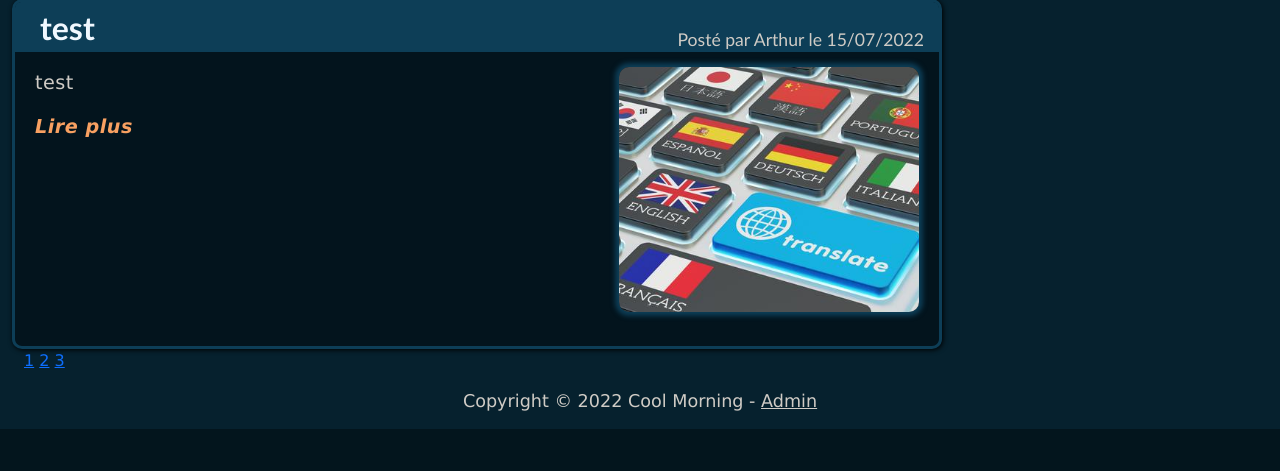
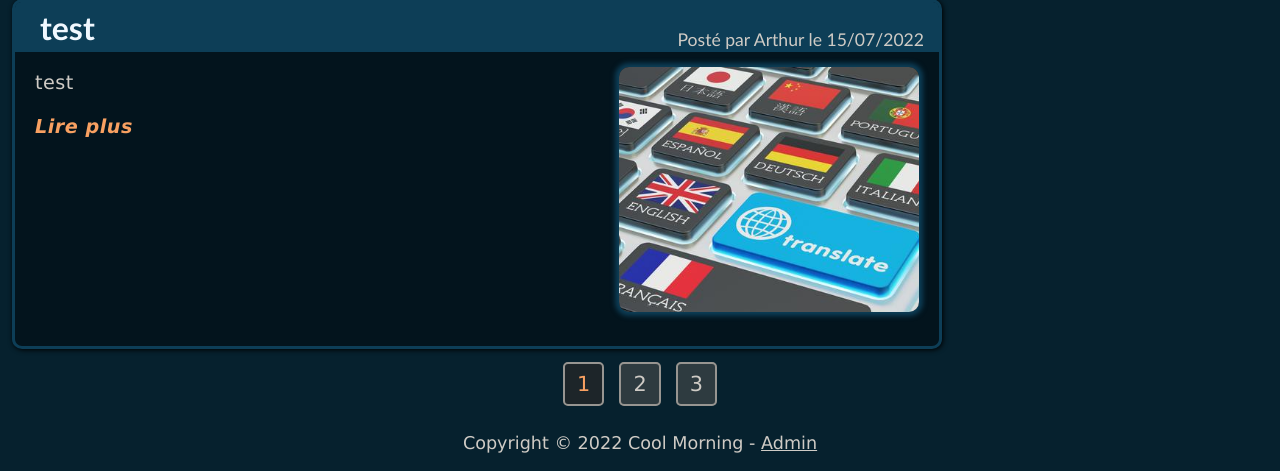
Before and after one commit to ArthurG24/blog, a Flask app: page / in a window 1280 px wide. Shown: the part 3977-4448 px from the top of the page. Before the commit the page ends 4406 px from the top, so only its background shows below. Run offline with Flask 2, Linux system fonts and the light colour scheme; data comes from the database, SQL or seed files in the repository; some libraries are stand-ins or nearby versions.

Commit message:
stylized pages buttons

```diff
--- a/application.py
+++ b/application.py
@@ -13,7 +13,7 @@ ARTICLES_PER_PAGE = 10
 
 @app.route("/")
 def index():
-    page = int(request.args.get("page", 1))
+    page_selected = int(request.args.get("page", 1))
 
     nb_articles = Article.query.filter_by(posted=True).count()
 
@@ -21,11 +21,11 @@ def index():
 
     pages = range(1, nb_pages + 1)
 
-    start = (page * ARTICLES_PER_PAGE) - ARTICLES_PER_PAGE
+    start = (page_selected * ARTICLES_PER_PAGE) - ARTICLES_PER_PAGE
 
     list_posts = Article.query.filter_by(posted=True).order_by(Article.date.desc()).offset(start).limit(ARTICLES_PER_PAGE).all()
 
-    return render_template("index.html", articles=list_posts, pages=pages, Markup=Markup)
+    return render_template("index.html", articles=list_posts, page_selected=int(page_selected), pages=pages, Markup=Markup)
 
 
 @app.route("/create", methods=["POST", "GET"])
--- a/static/styles/custom.css
+++ b/static/styles/custom.css
@@ -378,6 +378,48 @@ input[type=Date] {
     color: #cfcbc5;
 }
 
+.pages {
+    width: 200px;
+    margin: auto;
+    margin-top: 20px;
+    margin-bottom: 30px;
+    text-align: center;
+}
+
+.pages a {
+    text-decoration: none;
+}
+
+.page-buttons {
+    font-size: 1.3em;
+    color: #cfcbc5;
+    background-color: #2e3b40;
+    padding: 8px 12px;
+    border: solid 2px #979591;
+    margin: 5px;
+    border-radius: 5px;
+}
+
+.page-buttons:hover {
+    background-color: #03141d;
+    color: #cfcbc5;
+}
+
+.page-buttons:active {
+    background-color: #1d2529;
+}
+
+.page-buttons-selected {
+    font-size: 1.3em;
+    color: #f8a061;
+    background-color: #1d2529;
+    padding: 8px 12px;
+    border: solid 2px #979591;
+    margin: 5px;
+    border-radius: 5px;
+    pointer-events: none;
+}
+
 footer {
     font-size: 1.1em;
     text-align: center;
--- a/templates/index.html
+++ b/templates/index.html
@@ -40,7 +40,11 @@
 
 <div class="pages">
     {% for page in pages %}
-    <a href="/?page={{ page }}" class="page-button">{{ page }}</a>
+        {% if page == page_selected %}
+            <a href="/?page={{ page }}" class="page-buttons-selected">{{ page }}</a>
+        {% else %}
+            <a href="/?page={{ page }}" class="page-buttons">{{ page }}</a>
+        {% endif %}
     {% endfor %}
 </div>
 
```
